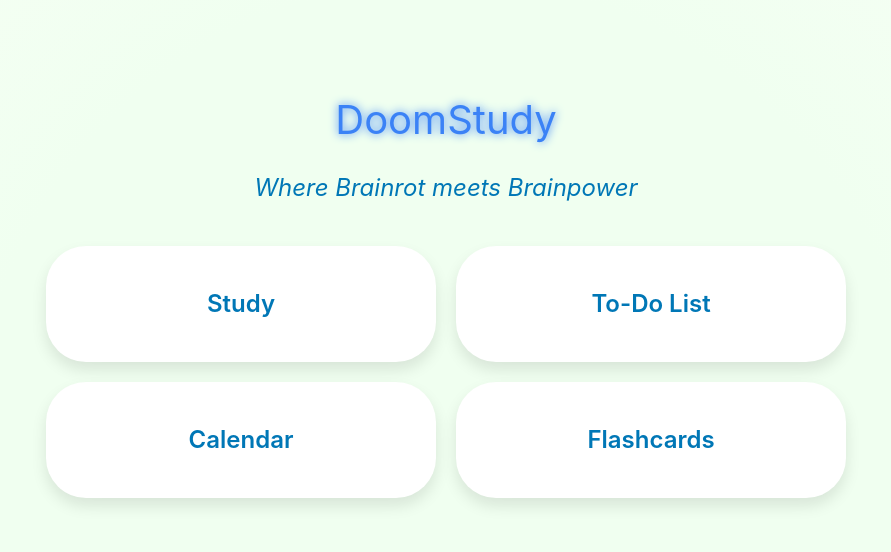
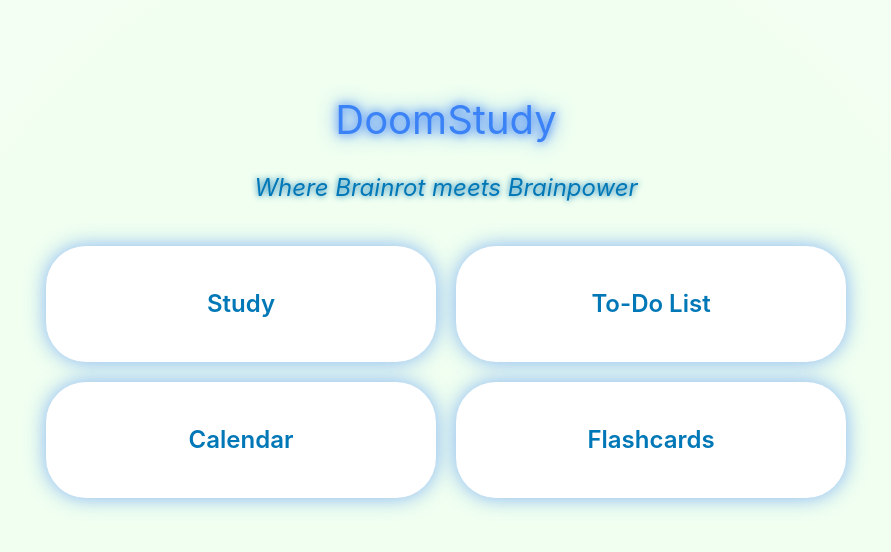
Before and after one commit to AnishBacchus/DoomStudy, a React (Create React App) app in the folder my-frontend/: page / in a window 1280 px wide. Shown: the top 552 px of the page, without its empty margins (194-1085 px from the left). Built offline with nearby package versions, Linux system fonts and the light colour scheme.

Commit message:
Added glow effect to boxes, as well as a pulse effect when mouse is hovering a box

```diff
--- a/my-frontend/src/pages/Home.jsx
+++ b/my-frontend/src/pages/Home.jsx
@@ -21,6 +21,29 @@ const Home = () => {
         color: "white",
       }}
     >
+      {/* Style for animation*/}
+      <style>
+        {`
+          @keyframes pulseGlow{
+            0%{
+              box-shadow: 0 0 20px rgba(59,130,246,0.6);
+            }
+            50%{
+              box-shadow: 0 0 35px rgba(59,130,246,0.9);
+            }
+            100% {
+              box-shadow: 0 0 20px rgba(59,130,246,0.6);
+            }
+          }
+          .bubbleBox{
+            box-shadow: 0 0 20px rgba(59,130,246,0.6);
+            transition: transform 0.3s ease, box-shadow 0.3s ease;
+          }
+          .bubbleBox.pulsing{
+            animation: pulseGlow 1.5s infinite ease-in-out;
+          }
+        `}
+      </style>
       {/* Main Title */}
       <h1
         style={{
@@ -28,14 +51,22 @@ const Home = () => {
           textAlign: "center",
           marginBottom: 20,
           color: "#3b82f6", // Soft Blue Color
-          textShadow: "0 0 10px #3b82f6", // Blue Glow
+          textShadow: "0 0 10px #3b82f6, 0 0 20px #3b82f6", // Blue Glow
         }}
       >
         DoomStudy
       </h1>
 
       {/* Tagline */}
-      <p style={{ fontSize: 24, fontStyle: "italic", color: "#0077b6" }}>
+      <p
+        style={{
+          fontSize: 24,
+          fontStyle: "italic",
+          color: "#0077b6",
+          textAlign: "center",
+          textShadow: "0 0 6px #0077b6",
+        }}
+      >
         Where Brainrot meets Brainpower
       </p>
 
@@ -58,25 +89,26 @@ const Home = () => {
             style={{ textDecoration: "none" }} // Remove underline on Link
           >
             <div
+              className="bubbleBox"
               style={{
                 background: "white",
                 borderRadius: 40,
                 padding: 40,
-                boxShadow: "0 8px 15px rgba(0,0,0,0.1)",
                 textAlign: "center",
                 fontWeight: "600",
                 fontSize: 24,
                 color: "#0077b6",
                 cursor: "pointer",
-                transition: "transform 0.3s ease, box-shadow 0.3s ease",
+                //animation: "pulseGlow 2s infinite ease-in-out",
+                //transition: "transform 0.3s ease",
               }}
               onMouseEnter={(e) => {
+                e.currentTarget.classList.add("pulsing");
                 e.currentTarget.style.transform = "translateY(-10px)";
-                e.currentTarget.style.boxShadow = "0 12px 25px rgba(0,0,0,0.2)";
               }}
               onMouseLeave={(e) => {
-                e.currentTarget.style.transform = "translateY(0)";
-                e.currentTarget.style.boxShadow = "0 8px 15px rgba(0,0,0,0.1)";
+                e.currentTarget.classList.remove("pulsing");
+                e.currentTarget.style.transform = "translateY(0px)";
               }}
             >
               {feature}
--- a/my-frontend/src/pages/Study.jsx
+++ b/my-frontend/src/pages/Study.jsx
@@ -57,12 +57,12 @@ const Study = () => {
   return (
     <div className="flex flex-col items-center justify-center min-h-screen text-white p-4">
       {/* Page Title */}
-      <h1 className="text-5xl font-bold mb-6">Study</h1>
+      <h1 className="text-5xl font-bold mb-6 text-black">Study</h1>
 
       {/* Input for minutes shown before timer starts */}
       {!hasStarted && (
         <div className="mb-8">
-          <label className="block text-lg mb-2">
+          <label className="block text-lg mb-2 text-green-800">
             Set study time (minutes):
           </label>
           <input
@@ -76,7 +76,7 @@ const Study = () => {
       )}
 
       {/* Display the countdown*/}
-      <div className="text-pink-500 text-[8rem] font-extrabold font-mono tracking-widest mb-12 border-4 border-pink-500">
+      <div className="text-blue-500 text-[8rem] font-extrabold font-mono tracking-widest mb-12 border-4 border-blue-700">
         {formatTime(time)}
       </div>
 
```
